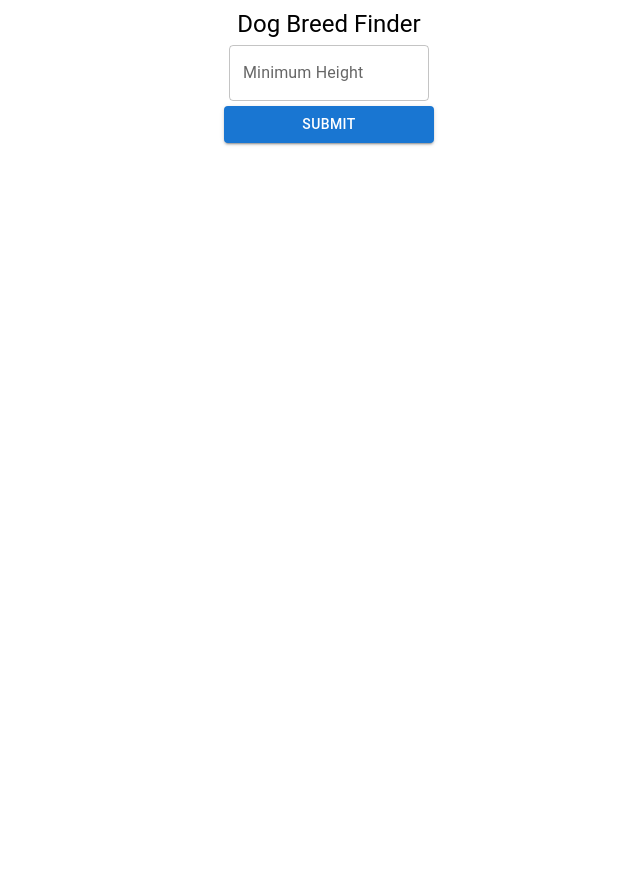
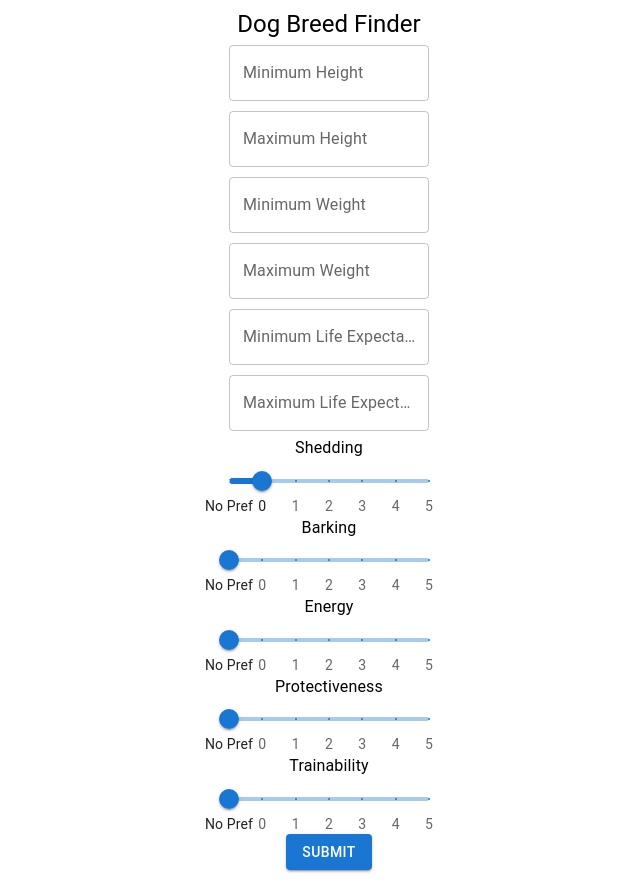
Before and after one commit to colemilne54/DogDiscover, a React (Create React App) app: page / in a window 1280 px wide. Shown: the whole page, without its empty margins (311-951 px from the left). Before the commit the page ends 800 px from the top, so only its background shows below. Built offline with nearby package versions, Linux system fonts and the light colour scheme.

Commit message:
1 file modified

```diff
--- a/src/App.js
+++ b/src/App.js
@@ -72,7 +72,6 @@ export default function App() {
   const handleSubmit = (event) => {
     event.preventDefault();
     console.log(inputs);
-    alert(inputs);
   };
 
   // function handleSubmit(e) {
@@ -148,7 +147,7 @@ export default function App() {
   return (
     <div className="App">
       <Typography variant="h5">Dog Breed Finder</Typography>
-      <FormControl onSubmit={handleSubmit}>
+      <form onSubmit={handleSubmit}>
         <TextField
           style={{ width: '200px', margin: '5px' }}
           variant="outlined"
@@ -158,12 +157,15 @@ export default function App() {
           value={inputs.min_height}
           onChange={handleChange}
         />
-        {/* <br />
+        <br />
         <TextField
           style={{ width: '200px', margin: '5px' }}
           type="text"
           label="Maximum Height"
           variant="outlined"
+          name="max_height"
+          value={inputs.max_height}
+          onChange={handleChange}
         />
         <br />
         <TextField
@@ -197,18 +199,21 @@ export default function App() {
         <Typography gutterBottom>Shedding</Typography>
         <Slider
           style={{ width: '200px' }}
-          aria-label="Temperature"
+          aria-label="Shedding"
+          name="shedding"
           defaultValue={-1}
           step={null}
           marks={marks}
           min={-1}
           max={5}
+          value={inputs.shedding || ''}
+          onChange={handleChange}
         />
         <br />
         <Typography gutterBottom>Barking</Typography>
         <Slider
           style={{ width: '200px' }}
-          aria-label="Temperature"
+          aria-label="Barking"
           defaultValue={-1}
           step={null}
           marks={marks}
@@ -219,7 +224,7 @@ export default function App() {
         <Typography gutterBottom>Energy</Typography>
         <Slider
           style={{ width: '200px' }}
-          aria-label="Temperature"
+          aria-label="Energy"
           defaultValue={-1}
           step={null}
           marks={marks}
@@ -248,11 +253,11 @@ export default function App() {
           min={-1}
           max={5}
         />
-        <br /> */}
+        <br />
         <Button type="submit" variant="contained" color="primary">
           Submit
         </Button>
-      </FormControl>
+      </form>
     </div>
   );
 }
```
